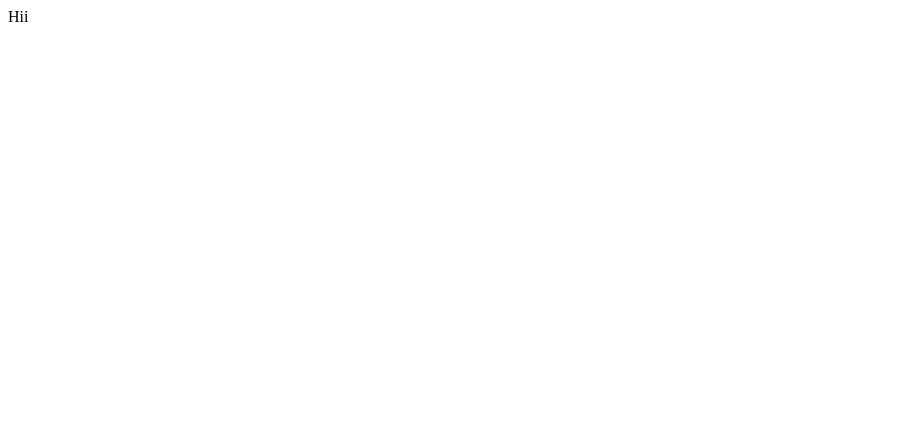
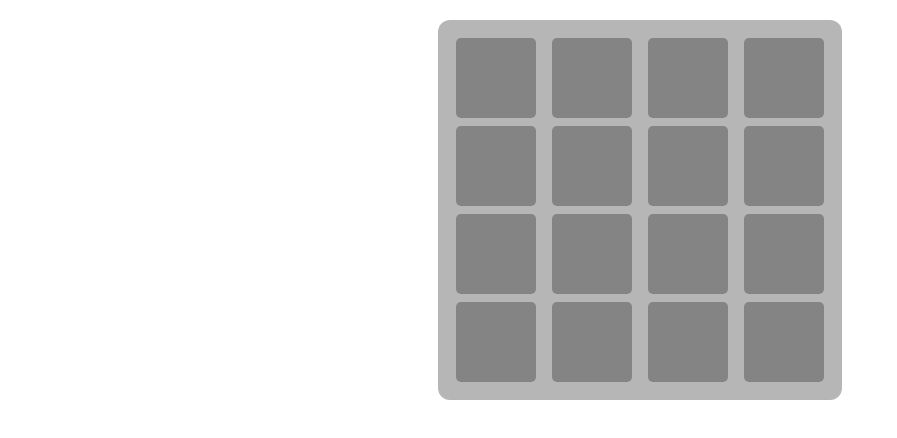
Before and after one commit to pranavgoel29/2048-Game, a React (Vite) app: page / in a window 1280 px wide. Shown: the top 438 px of the page, without its empty margins (0-897 px from the left). Built offline with nearby package versions, Linux system fonts and the light colour scheme.

Commit message:
Adding a board layout

```diff
--- a/package.json
+++ b/package.json
@@ -10,9 +10,11 @@
     "preview": "vite preview"
   },
   "dependencies": {
+    "lodash.clonedeep": "^4.5.0",
     "react": "^18.2.0",
     "react-dom": "^18.2.0",
-    "react-router-dom": "^6.11.2"
+    "react-router-dom": "^6.11.2",
+    "styled-components": "^5.3.11"
   },
   "devDependencies": {
     "@types/react": "^18.0.37",
--- a/src/Components/Home.tsx
+++ b/src/Components/Home.tsx
@@ -1,7 +1,54 @@
-import React from "react";
+import React, { useState } from "react";
+import styled from "styled-components";
 
-const Home = () =>{
-return <>Hii</>
-}
+const BoardWrapper = styled.div`
+  background: #b6b6b6;
+  width: max-content;
+  margin: auto;
+  display: flex;
+  margin-top: 20px;
+  padding: 10px;
+  border-radius: 12px;
+`;
 
-export default Home
+const BlockWrapper = styled.div`
+  height: 80px;
+  width: 80px;
+  border-radius: 5px;
+  margin: 8px;
+  display: flex;
+  background: #848484;
+  justify-content: center;
+  align-items: center;
+  font-size: 18px;
+  color: white;
+`;
+
+const Block = ({ num }) => {
+  return <BlockWrapper>{num !== 0 ? num : ""}</BlockWrapper>;
+};
+
+const Home = () => {
+  const [grid, setGrid] = useState([
+    [0, 0, 0, 0],
+    [0, 0, 0, 0],
+    [0, 0, 0, 0],
+    [0, 0, 0, 0],
+  ]);
+
+  return (
+    <BoardWrapper>
+      {grid.map((singleRow, index) => {
+        return (
+          <div key={index}>
+            {singleRow.map((digit, digitIndex) => (
+              <Block num={digit} key={digitIndex} />
+            ))}
+          </div>
+        );
+      })}
+    </BoardWrapper>
+  );
+};
+
+export default Home;
```
Also changed, not shown: 2 other files (tests, documents, lock files or other folders).
